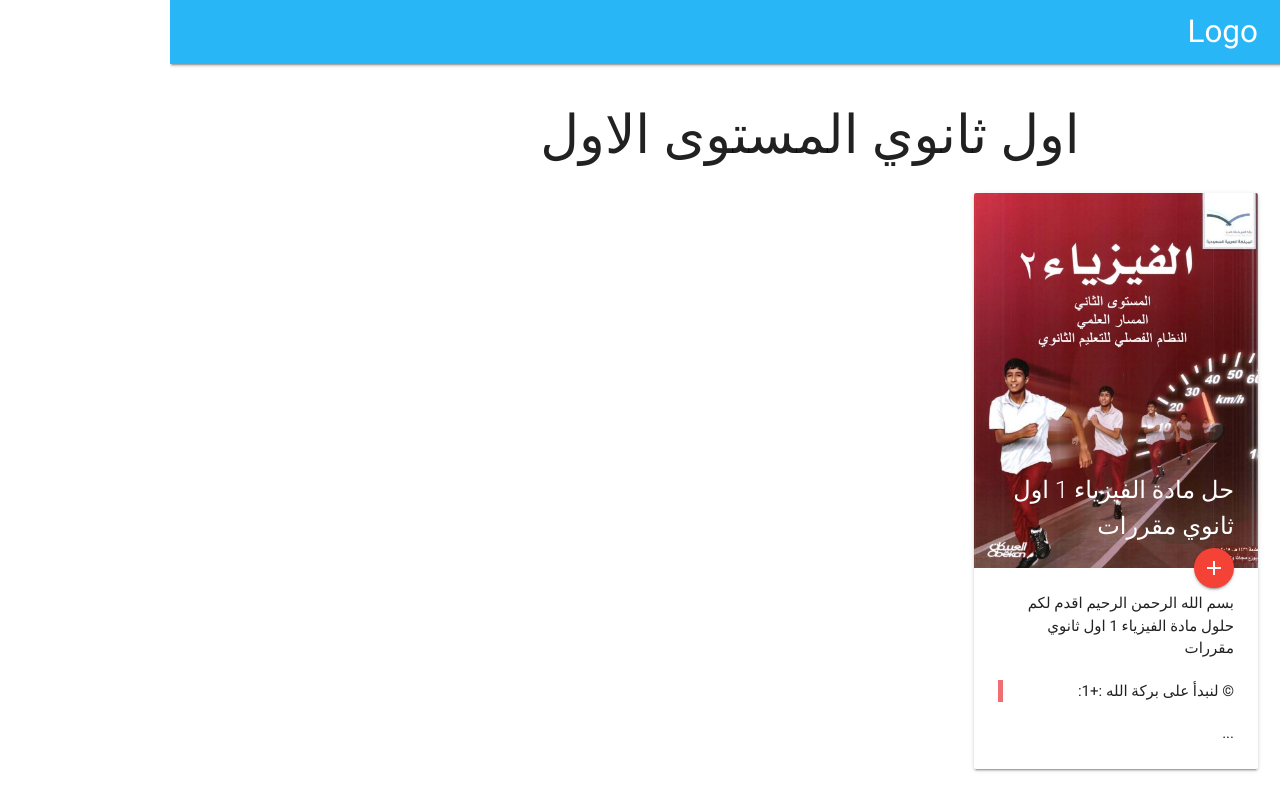
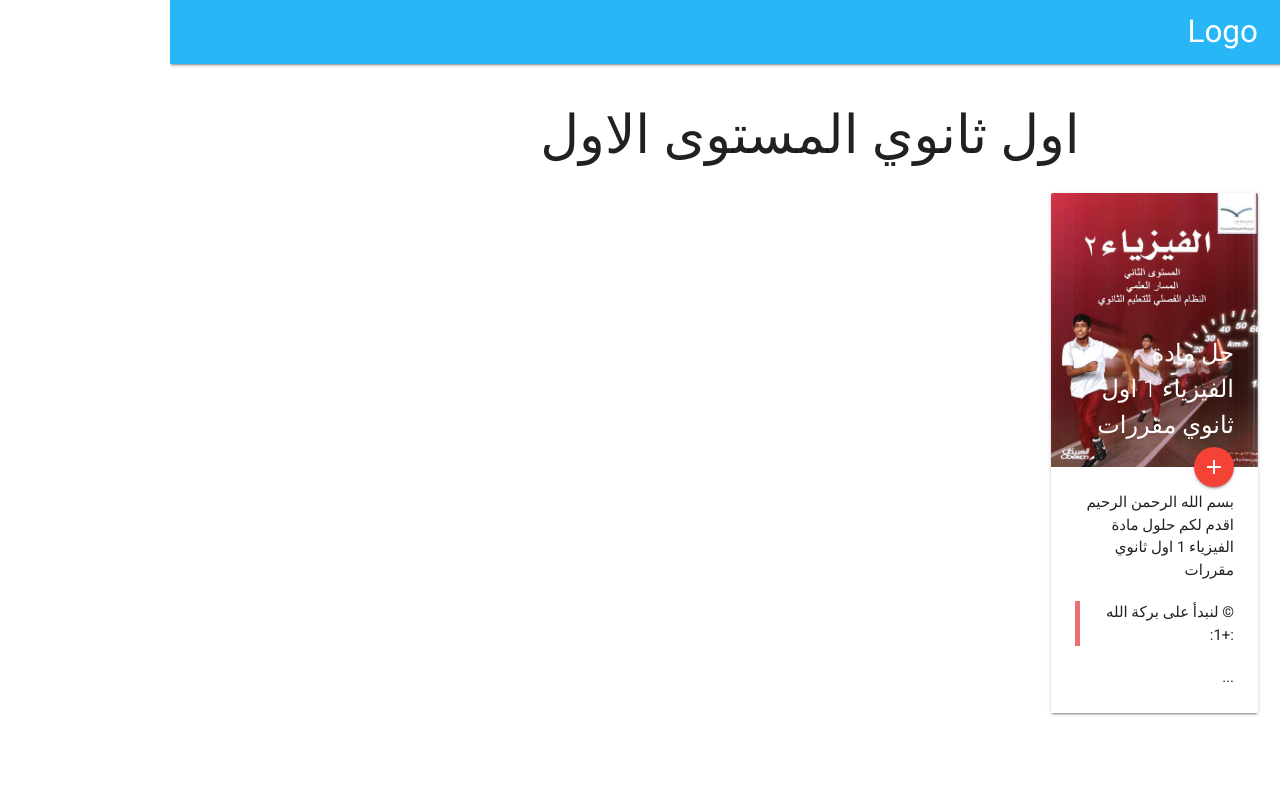
Before and after one commit to egyjs/el3zahaby.github.io-, a Jekyll site: the page built from index.html, in a window 1280 px wide. Shown: the top 811 px of the page. Built offline with Jekyll 4.4.1, drawn with Linux system fonts in a browser that asks for light colours; nearby versions of some CDN libraries.

Commit message:
Update index.html

```diff
--- a/index.html
+++ b/index.html
@@ -3,7 +3,7 @@ layout: landing
 
 ---
 {% for post in site.posts %}
-<div class="col s12 m4">
+<div class="col s12 m3">
     <a href="{{ post.url | prepend: site.baseurl }}">
         <div class="card">
             <div class="card-image">
```
